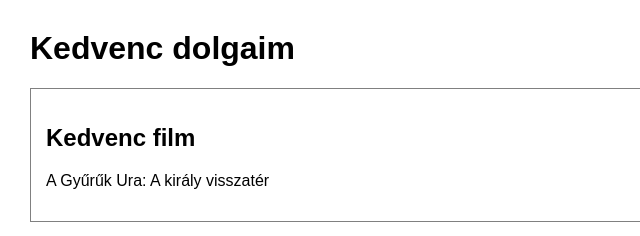
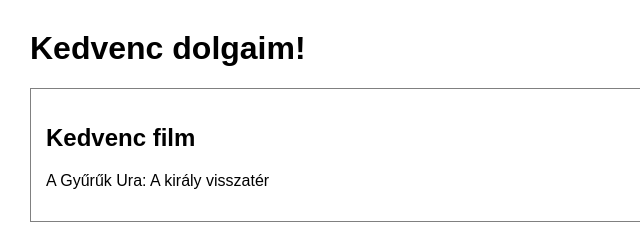
Before and after one commit to szaszdavidsandor/kedvenceim-weboldal, a plain HTML site: page index.html in a window 1280 px wide. Shown: the top 236 px of the page, 0-640 px from the left. Drawn offline with Linux system fonts and the light colour scheme.

Commit message:
Másik főcím fejkiáltójellel

```diff
--- a/index.html
+++ b/index.html
@@ -7,7 +7,7 @@
 </head>
 <body>
 
-    <h1>Kedvenc dolgaim</h1>
+    <h1>Kedvenc dolgaim!</h1>
 
     <section>
         <h2>Kedvenc film</h2>
```
